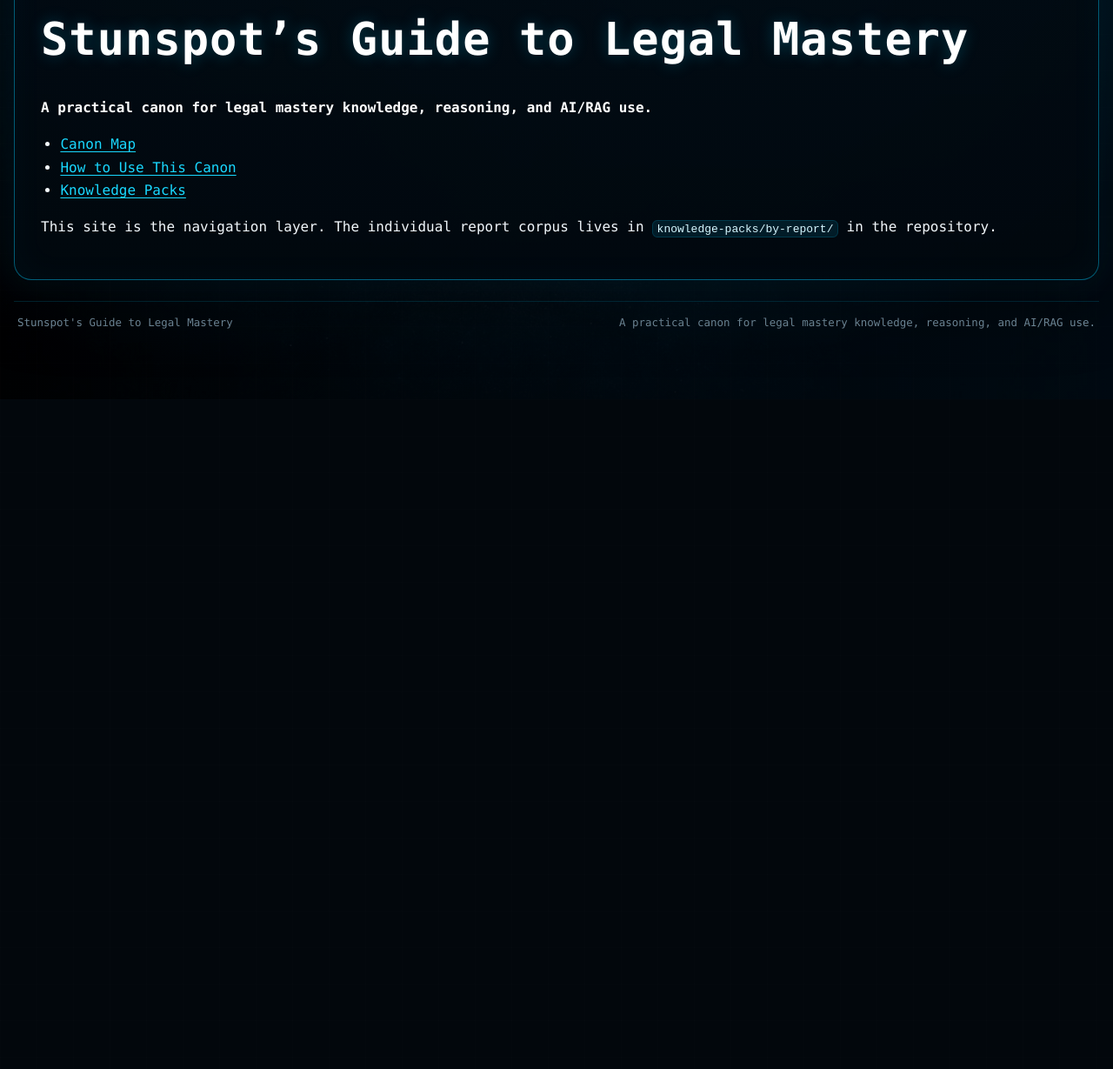
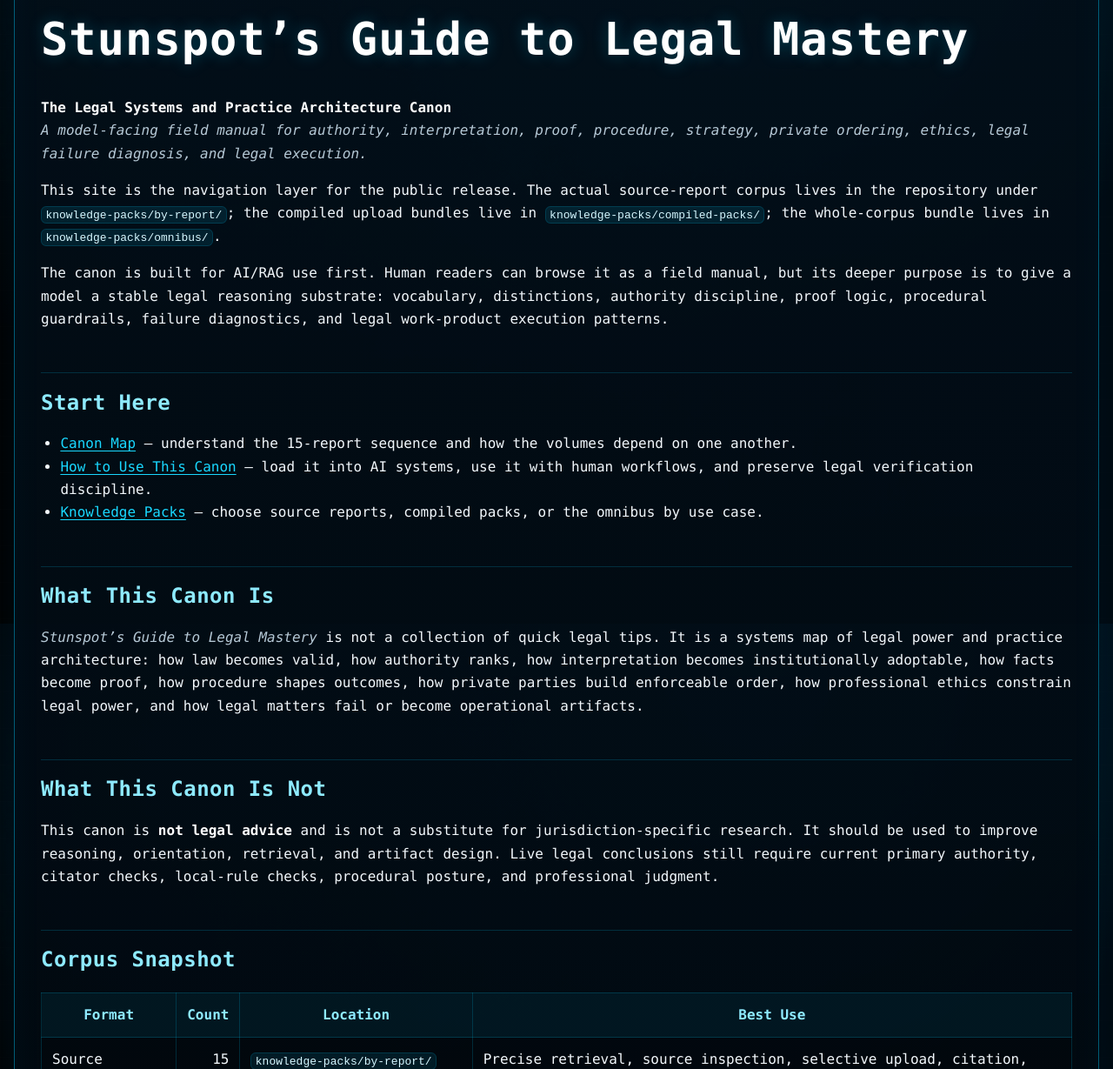
Before and after one commit to Stunspot/stunspots-guide-to-legal-mastery, a Jekyll site: the page built from docs/index.md, in a window 1280 px wide and 1400 px high, scrolled down 912 px. Shown: the part 171-1400 px from the top of the window at 87% size. Built offline with Jekyll 4.4.1, drawn with Linux system fonts in a browser that asks for light colours; our own code applies the rules of GitHub Pages for plain Markdown files; before the commit the page ends 1542 px from its top, so only the background shows below that; some of the changed text lies outside the part shown.

Commit message:
Rewrite docs landing page for legal mastery canon

```diff
--- a/docs/index.md
+++ b/docs/index.md
@@ -1,13 +1,45 @@
 <p align="center">
-  <img src="./assets/brand/pages-hero.png" alt="Stunspot's Guide to Legal Mastery — A practical canon for legal mastery knowledge, reasoning, and AI/RAG use.">
+  <img src="./assets/brand/pages-hero.png" alt="Stunspot's Guide to Legal Mastery — The Legal Systems and Practice Architecture Canon.">
 </p>
 
 # Stunspot's Guide to Legal Mastery
 
-**A practical canon for legal mastery knowledge, reasoning, and AI/RAG use.**
+**The Legal Systems and Practice Architecture Canon**
+*A model-facing field manual for authority, interpretation, proof, procedure, strategy, private ordering, ethics, legal failure diagnosis, and legal execution.*
 
-- [Canon Map](./canon-map.md)
-- [How to Use This Canon](./how-to-use-this-canon.md)
-- [Knowledge Packs](./knowledge-packs.md)
+This site is the navigation layer for the public release. The actual source-report corpus lives in the repository under `knowledge-packs/by-report/`; the compiled upload bundles live in `knowledge-packs/compiled-packs/`; the whole-corpus bundle lives in `knowledge-packs/omnibus/`.
 
-This site is the navigation layer. The individual report corpus lives in `knowledge-packs/by-report/` in the repository.
+The canon is built for AI/RAG use first. Human readers can browse it as a field manual, but its deeper purpose is to give a model a stable legal reasoning substrate: vocabulary, distinctions, authority discipline, proof logic, procedural guardrails, failure diagnostics, and legal work-product execution patterns.
+
+## Start Here
+
+- [Canon Map](./canon-map.md) — understand the 15-report sequence and how the volumes depend on one another.
+- [How to Use This Canon](./how-to-use-this-canon.md) — load it into AI systems, use it with human workflows, and preserve legal verification discipline.
+- [Knowledge Packs](./knowledge-packs.md) — choose source reports, compiled packs, or the omnibus by use case.
+
+## What This Canon Is
+
+*Stunspot's Guide to Legal Mastery* is not a collection of quick legal tips. It is a systems map of legal power and practice architecture: how law becomes valid, how authority ranks, how interpretation becomes institutionally adoptable, how facts become proof, how procedure shapes outcomes, how private parties build enforceable order, how professional ethics constrain legal power, and how legal matters fail or become operational artifacts.
+
+## What This Canon Is Not
+
+This canon is **not legal advice** and is not a substitute for jurisdiction-specific research. It should be used to improve reasoning, orientation, retrieval, and artifact design. Live legal conclusions still require current primary authority, citator checks, local-rule checks, procedural posture, and professional judgment.
+
+## Corpus Snapshot
+
+| Format | Count | Location | Best Use |
+|---|---:|---|---|
+| Source reports | 15 | `knowledge-packs/by-report/` | Precise retrieval, source inspection, selective upload, citation, editing. |
+| Compiled packs | 4 | `knowledge-packs/compiled-packs/` | Recommended default for most AI/RAG project knowledge systems. |
+| Omnibus | 1 | `knowledge-packs/omnibus/` | One-file import, full-corpus archive, long-context systems. |
+
+## Recommended First Move
+
+For most AI projects, upload the four compiled packs first. They preserve the canon's architecture while keeping file count manageable:
+
+1. `knowledge-vol-1-a-d-foundations-of-law-authority-and-judgment.md`
+2. `knowledge-vol-2-e-k-core-operating-domains-of-legal-practice.md`
+3. `knowledge-vol-3-l-m-constraint-specialization-and-legitimacy-layers.md`
+4. `knowledge-vol-4-n-o-diagnosis-failure-modes-and-execution-systems.md`
+
+Then add selected source reports when you need narrower retrieval, more precise citation anchors, or report-level editing.
```
